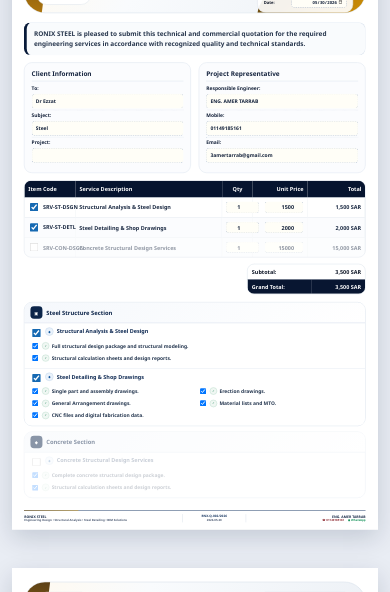
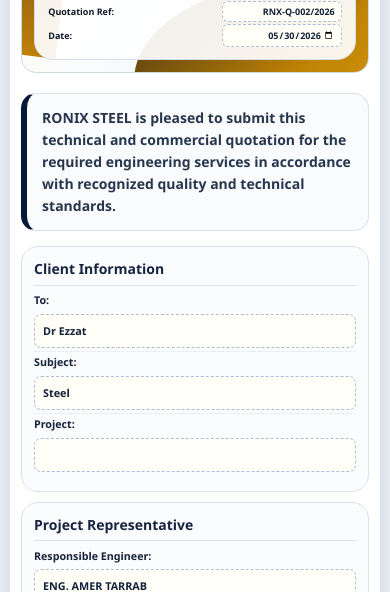
Before and after one commit to 3amertarrab-oss/ronix-erp, a plain HTML site: page index.html in a window 390 px wide. Shown: the part 583-1175 px from the top of the page. Drawn offline with Linux system fonts and the light colour scheme.

Commit message:
Rebuild RONIX iPhone layout as responsive flowing document, remove A4 scaling hacks and add Safari print action

```diff
--- a/index.html
+++ b/index.html
@@ -839,6 +839,60 @@
 .ronix-page-holder{display:contents!important;width:auto!important;height:auto!important;margin:0!important;position:static!important}
 .ronix-page-holder .paper{position:relative!important;left:auto!important;top:auto!important;transform:none!important;zoom:1!important}
 }
+
+/* RONIX V11: native iPhone layout; no scaled A4 document on phone */
+@media screen and (max-width:720px){
+ html,body,.app{width:100%!important;max-width:100%!important;overflow-x:hidden!important;-webkit-text-size-adjust:100%!important}
+ .workspace{display:block!important;overflow:visible!important;width:100%!important;max-width:100%!important;padding:10px!important}
+ .preview{width:100%!important;max-width:100%!important;min-width:0!important;overflow:visible!important;display:flex!important;align-items:stretch!important;gap:15px!important}
+ .preview-toolbar{width:100%!important;max-width:100%!important;box-sizing:border-box!important;display:flex!important;flex-wrap:wrap!important;gap:7px!important}
+ .preview-toolbar .ctl{max-width:100%!important;flex-wrap:wrap!important}
+ .paper,.page-one,.page-two{
+  width:100%!important;min-width:0!important;max-width:100%!important;
+  height:auto!important;min-height:0!important;max-height:none!important;
+  position:relative!important;left:auto!important;top:auto!important;
+  transform:none!important;zoom:1!important;overflow:visible!important;
+  margin:0!important;padding:12px 11px 16px!important;
+  box-shadow:0 5px 18px rgba(8,26,57,.10)!important;border-radius:12px!important;
+ }
+ .paper *{-webkit-text-size-adjust:100%!important;text-size-adjust:100%!important}
+ .q-header,.page2-head.q-header{
+  display:flex!important;flex-wrap:wrap!important;height:auto!important;min-height:0!important;
+  padding:12px!important;gap:9px!important;border-radius:15px!important;
+ }
+ .q-header .logo-wrap{width:60px!important;height:53px!important;flex:none!important}
+ .q-header .head-brand{flex:1 1 135px!important;min-width:0!important}
+ .q-header .doc-card{flex:1 1 100%!important;min-width:0!important;max-width:100%!important}
+ .q-header::before,.q-header::after{pointer-events:none!important}
+ .inline-data-grid,.info-grid-print{grid-template-columns:minmax(0,1fr)!important;gap:10px!important}
+ .info-card-print{width:100%!important;min-width:0!important;min-height:0!important;padding:12px!important}
+ .info-card-print .edit-line{display:flex!important;flex-wrap:wrap!important;min-height:0!important;gap:6px!important}
+ .info-card-print .edit-line>b{flex:0 0 38%!important;max-width:38%!important}
+ .info-card-print .inline-edit.info-edit{height:auto!important;min-height:34px!important;flex:1!important}
+ .fin-table{width:100%!important;table-layout:fixed!important}
+ .fin-table th,.fin-table td{overflow-wrap:anywhere!important;white-space:normal!important;padding:5px 3px!important;font-size:10px!important}
+ .fin-table .cell-edit{width:100%!important;min-width:0!important;padding:2px!important}
+ .scope-section-head,.scope-group,.scope-group-head{height:auto!important;min-height:0!important}
+ .scope-group{padding:10px!important}
+ .scope-group ul{grid-template-columns:minmax(0,1fr)!important}
+ .scope-checkline{height:auto!important;min-height:0!important;grid-template-columns:auto auto minmax(0,1fr)!important}
+ .scope-group h4{font-size:13px!important;line-height:1.48!important}
+ .scope-text{font-size:12px!important;line-height:1.55!important}
+ .term-content,.term-content h4,.term-content .term-body{width:100%!important;min-width:0!important;max-width:100%!important;overflow-wrap:anywhere!important}
+ .term-content h4{font-size:15px!important;line-height:1.45!important}
+ .term-content .term-body,.term-content .term-body>div{font-size:13px!important;line-height:1.55!important}
+ .term-row{padding:12px 4px!important}
+ .term-inline-check{gap:7px!important}
+ .total-table{width:min(100%,280px)!important}
+ .page-footer{position:static!important;left:auto!important;right:auto!important;bottom:auto!important;margin-top:18px!important;display:block!important;width:100%!important}
+ .footer-inner{width:100%!important;grid-template-columns:1fr!important;text-align:center!important;gap:6px!important}
+ .footer-doc,.footer-contact-print{text-align:center!important}
+ .print-tip{display:none!important}
+}
+/* Print sheets maintain physical A4 sizing independent from iPhone UI */
+@media print{
+ .paper,.page-one,.page-two{transform:none!important;zoom:1!important;border-radius:0!important;box-shadow:none!important}
+}
 </style>
 </head>
 <body>
@@ -853,7 +907,7 @@
       <button id="langEn" class="lang-choice" onclick="setLanguage('en')">English</button>
       <button id="langPro" class="lang-choice pro" onclick="setLanguage('pro')">احترافي | Professional</button>
     </div>
-    <button class="tb-btn primary" onclick="printQuote()">🖨️ طباعة ملونة / PDF</button>
+    <button class="tb-btn primary" onclick="printQuote()">🖨️ طباعة / PDF</button><button class="tb-btn" onclick="openPrintInSafari()">↗ فتح للطباعة في Safari</button>
     <button class="tb-btn" onclick="exportBackup()">نسخة احتياطية</button>
     <label class="tb-btn" style="cursor:pointer">استيراد<input id="importFile" type="file" accept="application/json" style="display:none" onchange="importBackup(event)"></label>
   </div>
@@ -1067,6 +1121,11 @@
 function importBackup(ev){const f=ev.target.files?.[0];if(!f)return;const r=new FileReader();r.onload=()=>{try{const d=JSON.parse(r.result);if(d.archive)saveArchive(d.archive);if(d.current){model=d.current;saveCurrent()}syncForm();render();alert('تم استيراد النسخة الاحتياطية')}catch(e){alert('ملف النسخة الاحتياطية غير صالح')}};r.readAsText(f);ev.target.value=''}
 function resetStorage(){if(!confirm('سيتم حذف الأرشيف والإعدادات المحلية نهائيًا. متابعة؟'))return;storeRemove(STORAGE_KEY);storeRemove(ARCHIVE_KEY);model=sampleModel();syncForm();render()}
 function fitPrintPages(){document.querySelectorAll('.paper').forEach(p=>{p.classList.remove('fit-compact','fit-ultra');void p.offsetHeight;if(p.scrollHeight>p.clientHeight+2){p.classList.add('fit-compact');void p.offsetHeight}if(p.scrollHeight>p.clientHeight+2){p.classList.add('fit-ultra');void p.offsetHeight}})}
+function openPrintInSafari(){
+ var url=location.origin+location.pathname+'?ronix_print=1';
+ var w=window.open(url,'_blank');
+ if(!w){alert('افتح التطبيق في Safari ثم اختر مشاركة ← طباعة أو حفظ كـ PDF.');}
+}
 function printQuote(){
   const total=(Number(model.pay1)||0)+(Number(model.pay2)||0);
   if(Math.abs(total-100)>.001&&!confirm(`مجموع الدفعات ${total}% وليس 100%. هل تريد الطباعة رغم ذلك؟`))return;
@@ -1083,57 +1142,17 @@
 <script>if ('serviceWorker' in navigator) { window.addEventListener('load', () => navigator.serviceWorker.register('./sw.js').catch(err => console.warn('RONIX service worker:', err))); }</script>
 <script>
 (function(){
-let busy=false;
-function fitRONIX(){
- if(busy||window.matchMedia('print').matches)return;
- busy=true;
- try{
- const narrow=window.innerWidth<=720;
- document.querySelectorAll('.preview > .paper, .preview > .ronix-page-holder > .paper').forEach(page=>{
-  let holder=page.parentElement.classList.contains('ronix-page-holder')?page.parentElement:null;
-  page.style.removeProperty('zoom');
-  page.style.removeProperty('margin-bottom');
-  page.style.removeProperty('margin-left');
-  page.style.removeProperty('margin-right');
-  if(!narrow){
-    page.style.removeProperty('transform');
-    page.style.removeProperty('transform-origin');
-    if(holder)holder.replaceWith(page);
-    return;
-  }
-  if(!holder){
-    holder=document.createElement('div');
-    holder.className='ronix-page-holder';
-    page.parentNode.insertBefore(holder,page);
-    holder.appendChild(page);
-  }
-  page.style.setProperty('transform','none','important');
-  const naturalWidth=page.offsetWidth||794;
-  const naturalHeight=page.offsetHeight||1123;
-  const available=Math.max(270, Math.min(window.innerWidth-20,holder.parentElement.clientWidth-8));
-  const factor=Math.min(1,available/naturalWidth);
-  holder.style.width=(naturalWidth*factor)+'px';
-  holder.style.height=(naturalHeight*factor)+'px';
-  holder.style.position='relative';
-  holder.style.flex='none';
-  holder.style.margin='0 auto 16px';
-  page.style.setProperty('transform-origin','top left','important');
-  page.style.setProperty('transform','scale('+factor+')','important');
-  page.style.setProperty('position','absolute','important');
-  page.style.setProperty('left','0','important');
-  page.style.setProperty('top','0','important');
+ function unwrapLegacyPages(){
+  document.querySelectorAll('.ronix-page-holder').forEach(function(holder){
+   var page=holder.querySelector('.paper');
+   if(page)holder.replaceWith(page);
+  });
+  document.querySelectorAll('.paper').forEach(function(page){
+   ['transform','transform-origin','zoom','position','left','top','margin-bottom','margin-left','margin-right'].forEach(function(k){page.style.removeProperty(k)});
+  });
  }
- );
- }finally{busy=false;}
-}
-window.addEventListener('DOMContentLoaded',fitRONIX);
-window.addEventListener('load',fitRONIX);
-window.addEventListener('resize',fitRONIX);
-window.addEventListener('afterprint',fitRONIX);
-window.addEventListener('DOMContentLoaded',()=>{
- const target=document.querySelector('.preview');
- if(target)new MutationObserver(()=>requestAnimationFrame(fitRONIX)).observe(target,{childList:true});
-});
+ document.addEventListener('DOMContentLoaded',unwrapLegacyPages);
+ window.addEventListener('beforeprint',unwrapLegacyPages);
 })();
 </script>
 </body>
```
